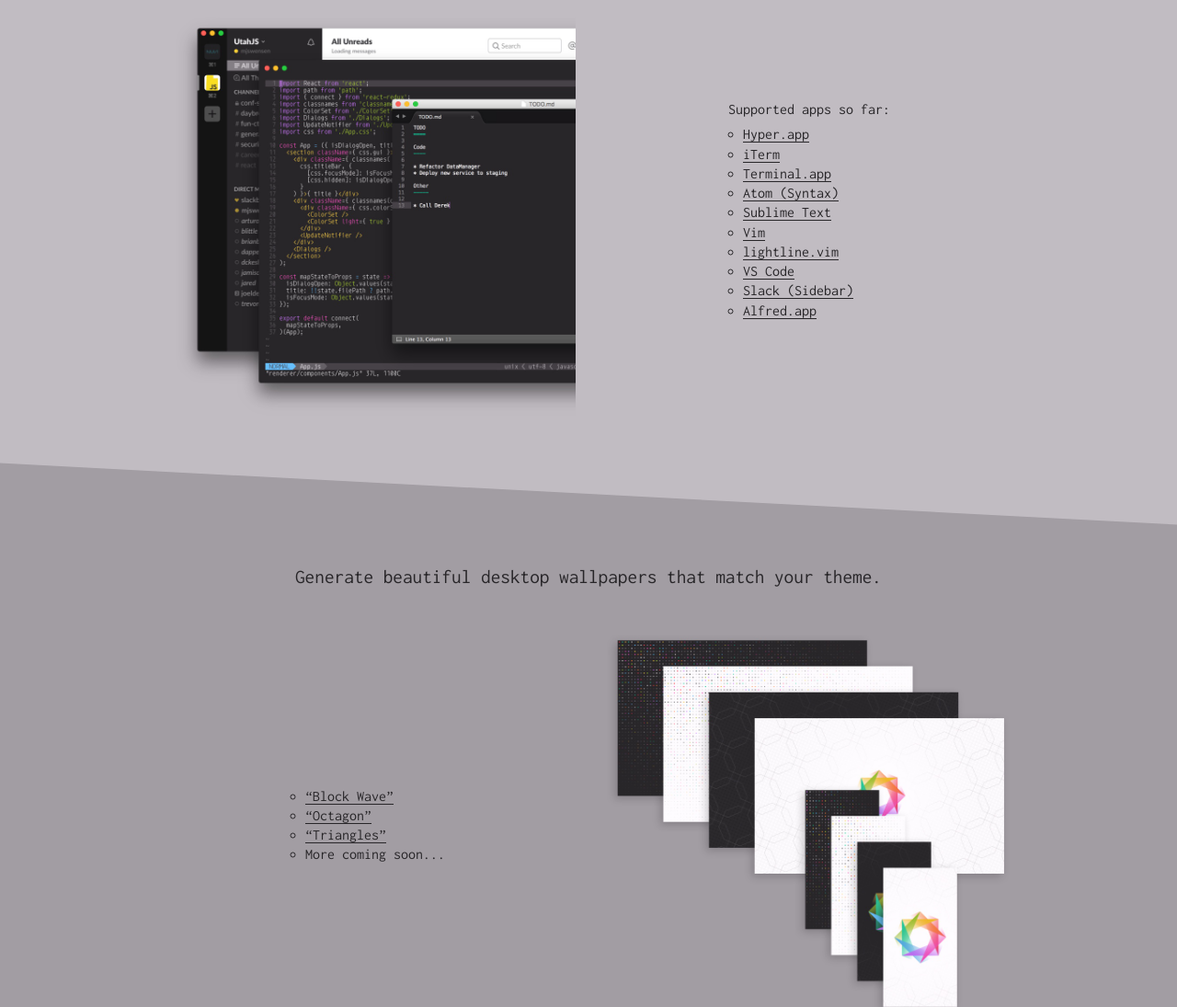
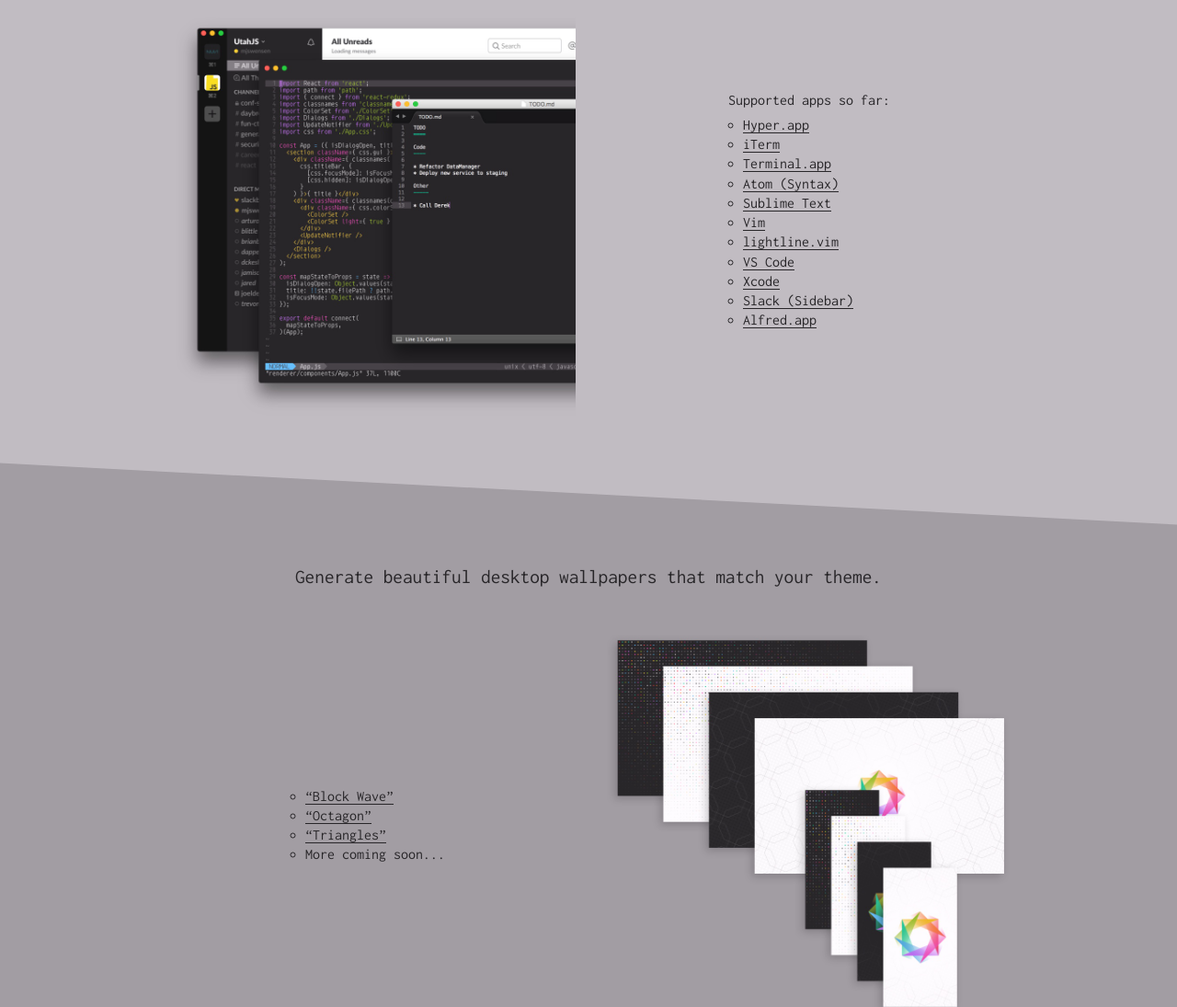
Before and after one commit to themerdev/themer-site, a website: page index.html in a window 1280 px wide. Shown: the part 1672-2767 px from the top of the page at 92% size. Drawn offline with nearby package versions, Linux system fonts and the light colour scheme.

Commit message:
Adding Xcode to supported apps list.

```diff
--- a/index.html
+++ b/index.html
@@ -100,6 +100,7 @@
                 <li><a class="link" href="https://github.com/mjswensen/themer-vim">Vim</a></li>
                 <li><a class="link" href="https://github.com/mjswensen/themer-vim-lightline">lightline.vim</a></li>
                 <li><a class="link" href="https://github.com/mjswensen/themer-vscode">VS Code</a></li>
+                <li><a class="link" href="https://github.com/mjswensen/themer-xcode">Xcode</a></li>
                 <li><a class="link" href="https://github.com/mjswensen/themer-slack">Slack (Sidebar)</a></li>
                 <li><a class="link" href="https://github.com/mjswensen/themer-alfred">Alfred.app</a></li>
               </ul>
```
